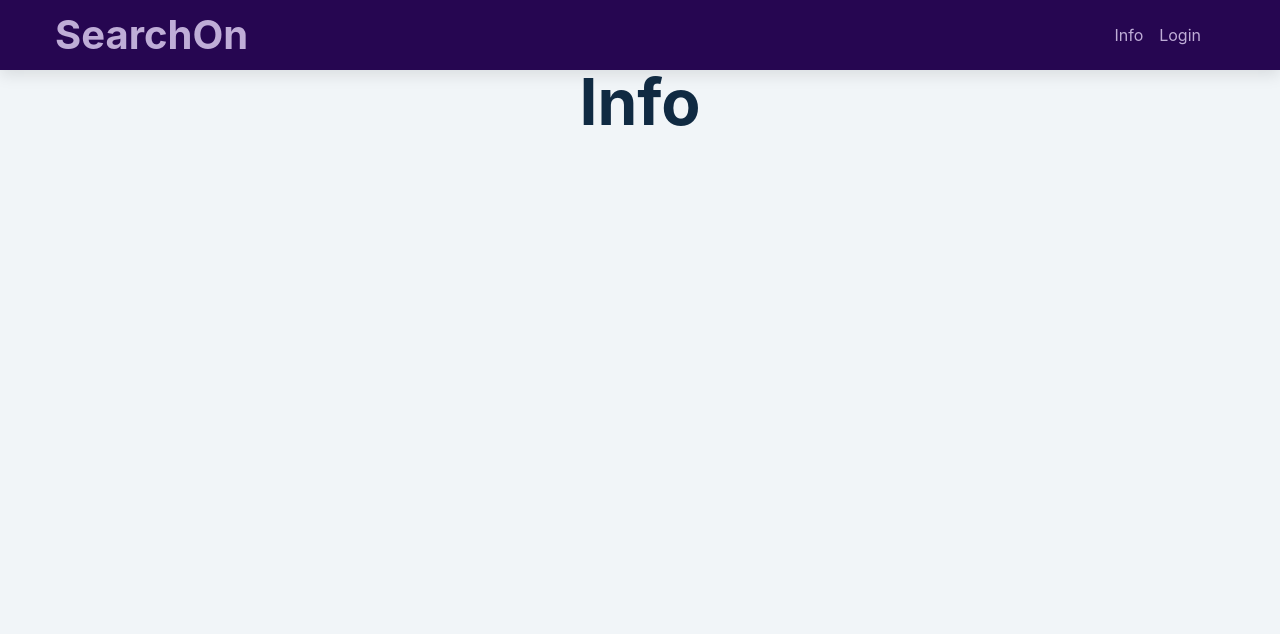
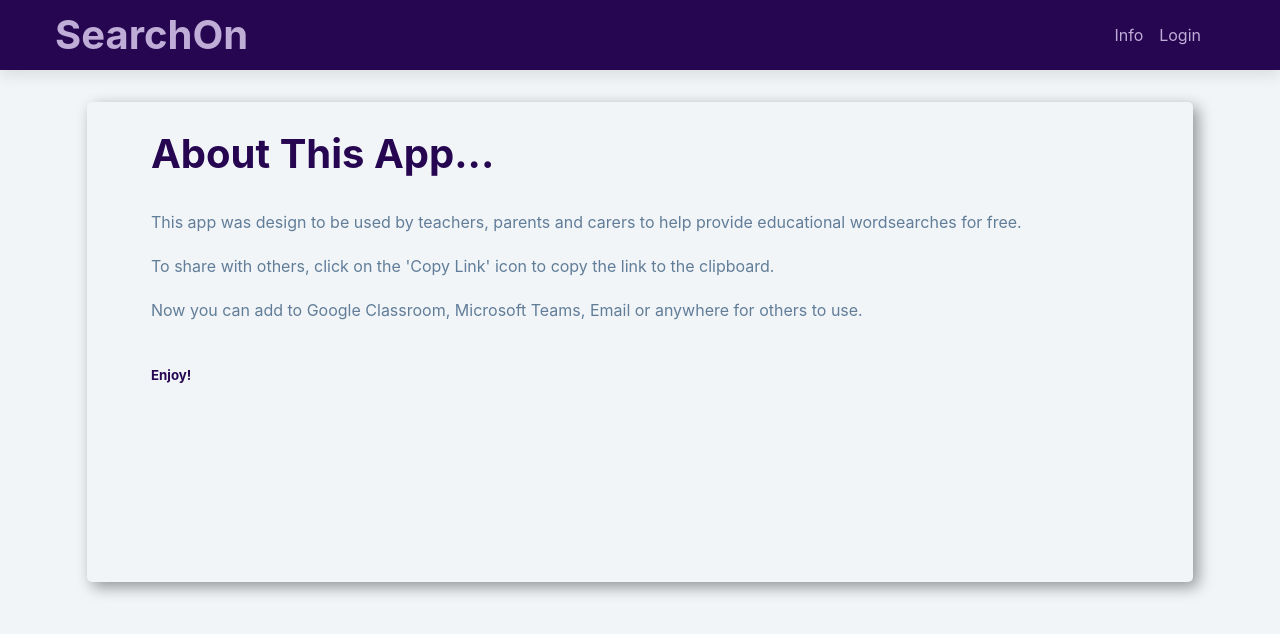
Before and after one commit to sara-gray/search-on, a React (Create React App) app in the folder frontend/: page /info in a window 1280 px wide. Shown: the top 634 px of the page. Built offline with nearby package versions, Linux system fonts and the light colour scheme.

Commit message:
Copy link button

```diff
--- /dev/null
+++ b/frontend/src/components/CopyLink.js
@@ -0,0 +1,26 @@
+import React from 'react'
+import { notify } from '../components/notify'
+import { MdContentCopy } from 'react-icons/md'
+
+const CopyLink = () => {
+	const handleClick = () => {
+		let dummy = document.createElement('input'),
+			text = window.location.href
+
+		document.body.appendChild(dummy)
+		dummy.value = text
+		dummy.select()
+		document.execCommand('copy')
+		document.body.removeChild(dummy)
+		notify('Link copied to clipboard', 'SUCCESS')
+	}
+	return (
+		<div className='copylink'>
+			<button className='btn' onClick={handleClick}>
+				<MdContentCopy style={{ fontSize: '1.2rem' }} />
+			</button>
+		</div>
+	)
+}
+
+export default CopyLink
--- a/frontend/src/index.css
+++ b/frontend/src/index.css
@@ -406,6 +406,7 @@ nav {
 }
 .large-card {
 	min-height: var(--large-card);
+	padding: 2rem 4rem;
 }
 .inner-card {
 	padding: 0.5rem;
--- a/frontend/src/pages/Info.js
+++ b/frontend/src/pages/Info.js
@@ -2,8 +2,25 @@ import React from 'react'
 
 const Info = () => {
 	return (
-		<div>
-			<h1 style={{ textAlign: 'center' }}>Info</h1>
+		<div className='section' style={{ marginTop: '2rem' }}>
+			<div className=' card large-card'>
+				<h2>About this app...</h2>
+				<br />
+				<p>
+					This app was design to be used by teachers, parents and carers to help
+					provide educational wordsearches for free.
+				</p>
+				<p>
+					To share with others, click on the 'Copy Link' icon to copy the link
+					to the clipboard.
+				</p>
+				<p>
+					Now you can add to Google Classroom, Microsoft Teams, Email or
+					anywhere for others to use.
+				</p>
+				<br />
+				<h5>Enjoy!</h5>
+			</div>
 		</div>
 	)
 }
--- a/frontend/src/pages/Login.js
+++ b/frontend/src/pages/Login.js
@@ -3,15 +3,22 @@ import { notify } from '../components/notify'
 
 const Login = () => {
 	return (
-		<div>
-			<h1 style={{ textAlign: 'center' }}>Login</h1>
-
-			<button
-				onClick={() => {
-					notify('My life is great')
-				}}>
-				Press Me Now
-			</button>
+		<div className='section' style={{ marginTop: '2rem' }}>
+			<div className=' card large-card'>
+				<h2>Coming soon...</h2>
+				<br />
+				<p>You will soon be able to login and build your own wordsearches.</p>
+				<p>Each grid is fully customisable: </p>
+				<ul style={{ listStyleType: 'circle' }}>
+					<li>Title</li>
+					<li>Description</li>
+					<li>
+						Words - you can include more than one word e.g. 'my name' will by
+						'myname' in the grid
+					</li>
+					<li>Grid size - horizontal by vertical</li>
+				</ul>
+			</div>
 		</div>
 	)
 }
--- a/frontend/src/pages/Play.js
+++ b/frontend/src/pages/Play.js
@@ -6,6 +6,7 @@ import Words from '../components/Words'
 import Celebrate from '../components/Celebrate'
 import Loading from '../components/Loading'
 import Restart from '../components/Restart'
+import CopyLink from '../components/CopyLink'
 
 const Play = ({ location }) => {
 	const {
@@ -48,6 +49,7 @@ const Play = ({ location }) => {
 						<Wordsearch />
 						<Words />
 						<Restart />
+						<CopyLink />
 					</div>
 				</section>
 			)}
```
Also changed, not shown: frontend/src/components/Shuffle.js (deleted, +0 -18 lines).
